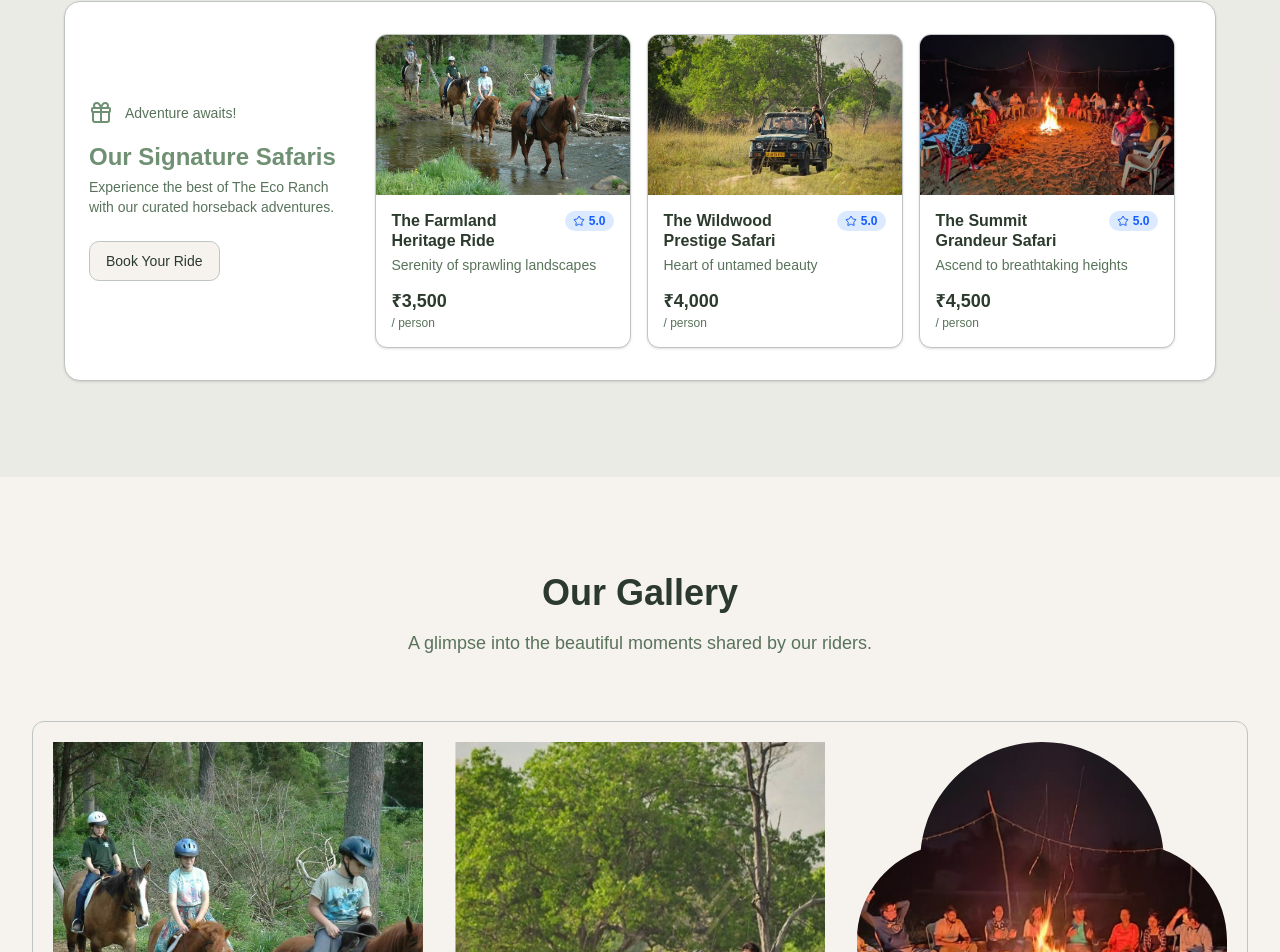
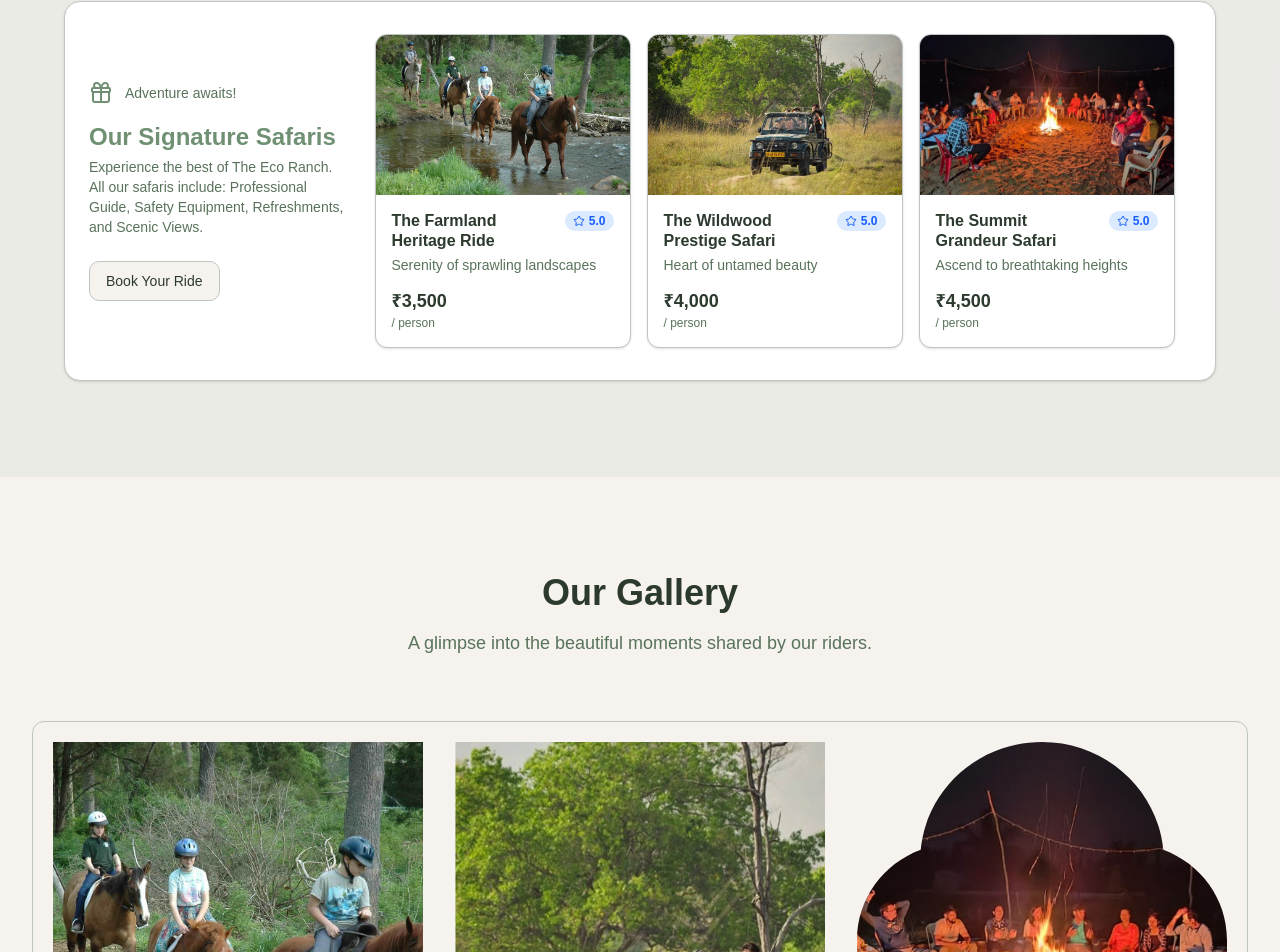
Before and after one commit to nikhilj4/HorseRidesWeb, a Next.js app in the folder app/: page / in a window 1280 px wide. Shown: the part 4764-5716 px from the top of the page. Built offline with nearby package versions, Linux system fonts and the light colour scheme; a web font is replaced by a local one.

Commit message:
Update special offers subtitle with included amenities

```diff
--- a/app/components/ui/special-offers-section.tsx
+++ b/app/components/ui/special-offers-section.tsx
@@ -35,7 +35,7 @@
         <section className="py-24 bg-secondary/20 flex justify-center px-4">
             <OffersCarousel
                 offerTitle="Our Signature Safaris"
-                offerSubtitle="Experience the best of The Eco Ranch with our curated horseback adventures."
+                offerSubtitle="Experience the best of The Eco Ranch. All our safaris include: Professional Guide, Safety Equipment, Refreshments, and Scenic Views."
                 ctaText="Book Your Ride"
                 onCtaClick={() => document.getElementById('booking')?.scrollIntoView({ behavior: 'smooth' })}
                 items={rides}
```
